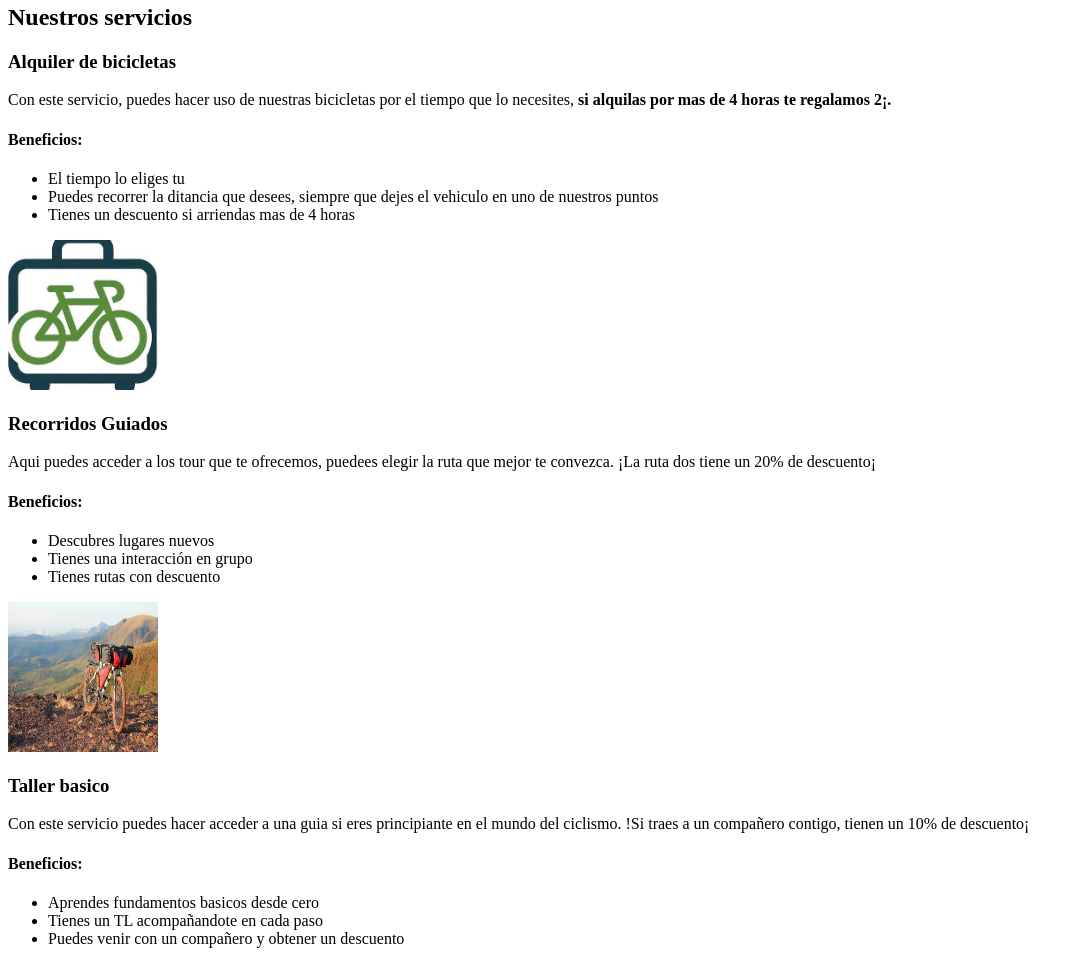
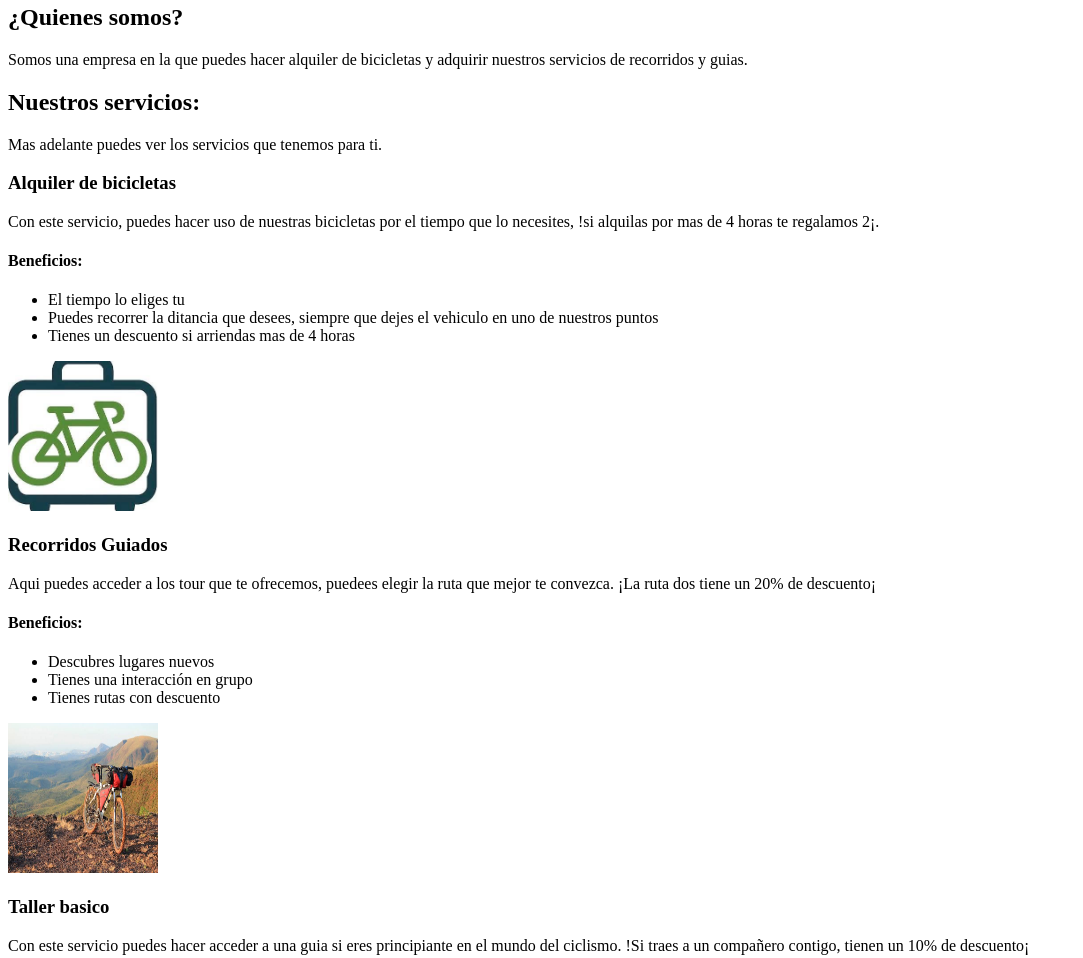
Before and after one commit to sehuanesesteban76-netizen/rueda-libre, a plain HTML site: page index.html in a window 1280 px wide. Shown: the part 456-1414 px from the top of the page, without its empty margins (0-1083 px from the left). Drawn offline with Linux system fonts and the light colour scheme.

Commit message:
fex(Ubicación-index): Le arregle la direccion de ubicación a Encuentranos, le di una ubicación de verdad y no solo el link de entar a google maps

```diff
--- a/index.html
+++ b/index.html
@@ -25,35 +25,6 @@
 
         <img src="img/portada.jpg" alt="Portada de Rueda Libre" width="300" height="200">
     </header>
-    <h2>Nuestros servicios</h2>
-
-        <h3>Alquiler de bicicletas</h3>
-        <p>Con este servicio, puedes hacer uso de nuestras bicicletas por el tiempo que lo necesites, <strong>si alquilas por mas de 4 horas te regalamos 2¡.</strong></p>
-        <h4>Beneficios:</h4>
-        <ul>
-            <li>El tiempo lo eliges tu</li>
-            <li>Puedes recorrer la ditancia que desees, siempre que dejes el vehiculo en uno de nuestros puntos</li>
-            <li>Tienes un descuento si arriendas mas de 4 horas</li>
-        </ul>
-        <img src="img/bicicleta.jpg" alt="Bicileta logo" width="150" height="150">
-
-        <h3>Recorridos Guiados</h3>
-        <p>Aqui puedes acceder a los tour que te ofrecemos, puedees elegir la ruta que mejor te convezca. ¡La ruta dos tiene un 20% de descuento¡</p>
-        <h4>Beneficios:</h4>
-        <ul>
-            <li>Descubres lugares nuevos</li>
-            <li>Tienes una interacción en grupo</li>
-            <li>Tienes rutas con descuento</li>
-        </ul>
-        <img src="img/ruta.jpg" alt="Una de nuestra rutas" width="150" height="150">
-        <h3>Taller basico</h3>
-        <p>Con este servicio puedes hacer acceder a una guia si eres principiante en el mundo del ciclismo. !Si traes a un compañero contigo, tienen un 10% de descuento¡</p>
-        <h4>Beneficios:</h4>
-        <ul>
-            <li>Aprendes fundamentos basicos desde cero</li>
-            <li>Tienes un TL acompañandote en cada paso</li>
-            <li>Puedes venir con un compañero y obtener un descuento</li>
-        </ul>
 
 
     <main>
@@ -135,15 +106,14 @@
         </section>
         <section>
             <h2 id="Encuentranos">Encuentranos</h2>
-            <a href="https://www.google.com/url?sa=t&source=web&rct=j&opi=89978449&url=https://maps.google.com/&ved=2ahUKEwiBg5TJoMmXAxUrQjABHdbuDGQQFnoECBAQAQ&usg=AOvVaw3z2z03MnvIwD2K6kwtdD9z"
+            <a href="https://maps.app.goo.gl/2CJFavqfNsYux3vZA"
                 target="_blank">Encuentranos</a>
         </section>
         <section>
             <h2>Contactanos</h2>
             <h3>Via correo</h3>
             <a href="mailto:sehuanesesteban76@gmail.com">Comunicate por email</a>
-            <br>
-            <br>
+
             <a href="paginas/tarifas.html">Conoce nuestras tarifas </a>
         </section>
     </main>
```
